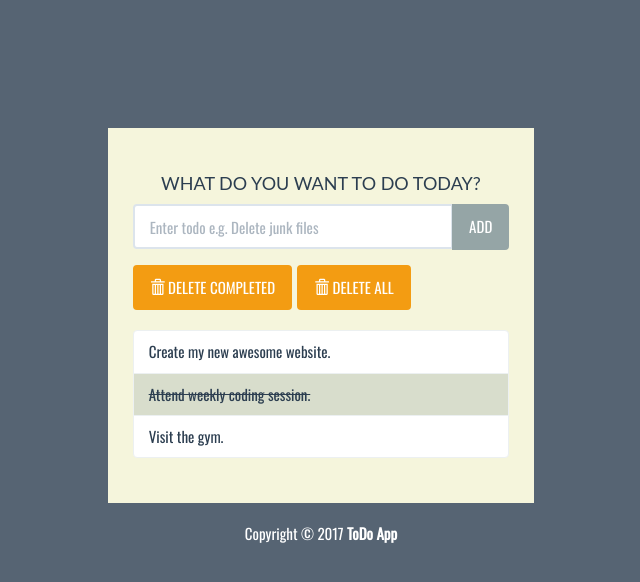
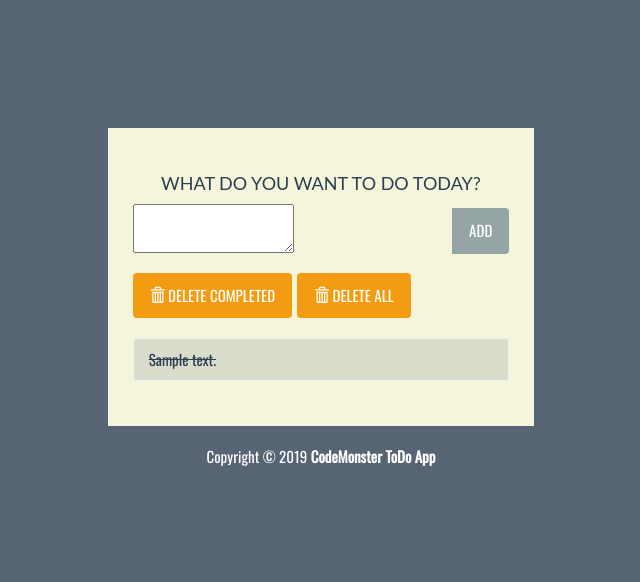
Before and after one commit to DeeMATT/Django_ToDo_List, a Django app: template ToDo/templates/ToDo/index.html in a window 1280 px wide. Shown: the top 582 px of the page, without its empty margins (319-959 px from the left). Run offline with Django 3.2, Linux system fonts and the light colour scheme; the template is opened without the code that fills it: values that come from a table or form of the project are taken from there, others are empty; tables that the repository leaves empty hold one stand-in row (values such as "Sample post"); form fields are guessed from the names that the template uses; some libraries are stand-ins or nearby versions.

Commit message:
modified the index template to display a form to add ToDo

```diff
--- a/ToDo/templates/ToDo/index.html
+++ b/ToDo/templates/ToDo/index.html
@@ -23,11 +23,11 @@
 					<h2>WHAT DO YOU WANT TO DO TODAY?</h2>
 
 					<form action="#" method="POST" role="form">
-
+                        {% csrf_token %}
 						<div class="form-group">
 							<div class="input-group">
-							  <input type="text" class="form-control" placeholder="Enter todo e.g. Delete junk files" aria-label="Todo" aria-describedby="add-btn">
-							  <span class="input-group-btn">
+                              {{ form.text }}
+                              <span class="input-group-btn">
 								  <button type="submit" class="btn btn-default" id="add-btn">ADD</button>
 							  </span>
 							</div>
@@ -52,9 +52,13 @@
 					</div>
 
 					<ul class="list-group t20">
-						<li class="list-group-item">Create my new awesome website.</li>
-						<li class="list-group-item todo-completed">Attend weekly coding session.</li>
-						<li class="list-group-item">Visit the gym.</li>
+                        {% for todo in todo_list %}
+                            {% if todo.complete %}
+                                <li class="list-group-item todo-completed">{{ todo.text }}</li>
+                            {% else %}
+                                <a href="#"><li class="list-group-item">{{ todo.text }}</li></a>
+                            {% endif %}
+                        {% endfor %}
 					</ul>
 				</div>
 			</div>
@@ -62,7 +66,7 @@
 			<footer>
 				<div class="row pad">
 					<div class="col-lg-12 text-center">
-						Copyright &copy; 2017 <strong>ToDo App</strong>
+						Copyright &copy; 2019 <strong>CodeMonster ToDo App</strong>
 					</div>
 				</div>
 			</footer>
```
